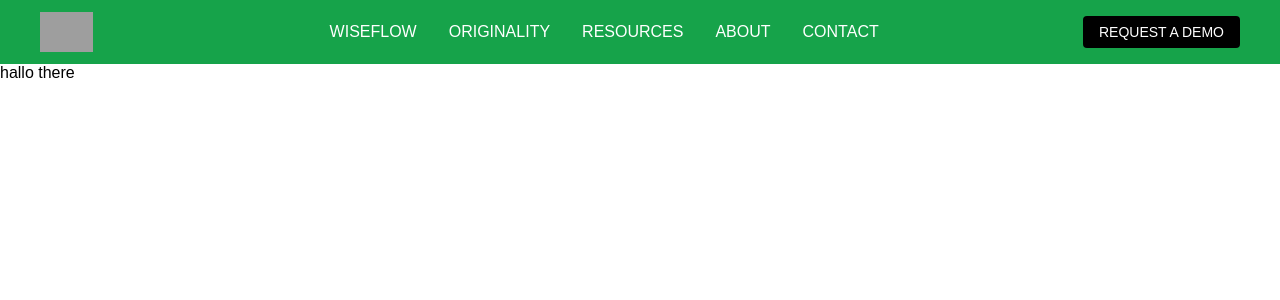
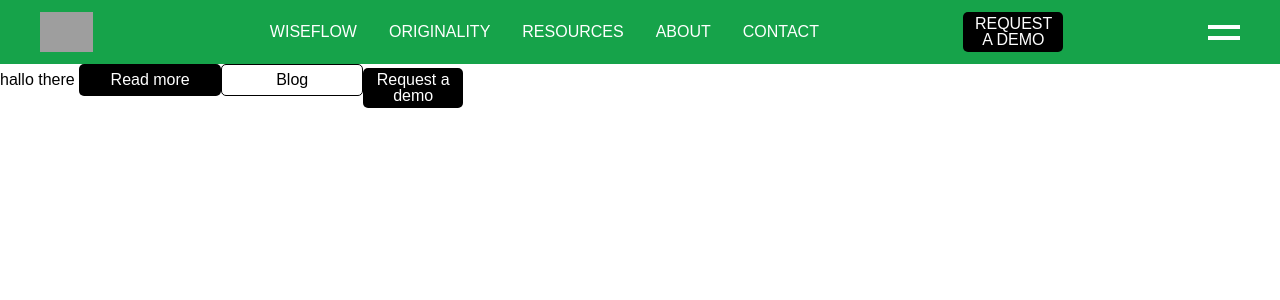
Before and after one commit to Rafy01/uniwise_originality, a React (Vite) app: page / in a window 1280 px wide. Shown: the top 300 px of the page. Built offline with nearby package versions, Linux system fonts and the light colour scheme; grey boxes are pictures that could not be loaded.

Commit message:
feat: add Button component and integrate into Header and Originality pages

```diff
--- a/src/components/buttons/Button.css
+++ b/src/components/buttons/Button.css
@@ -0,0 +1,123 @@
+:root {
+    --color-black: #000000;
+    --color-white: #ffffff;
+    --color-primary: #16a34a; /* til fokus-ring */
+  }
+
+  /* Base */
+  .btn {
+    display: inline-flex;
+    align-items: center;
+    justify-content: center;
+    font-size: 1rem;
+    line-height: 1;
+    border-radius: 5px;
+    cursor: pointer;
+    user-select: none;
+    transition: background 0.2s ease, color 0.2s ease, border-color 0.2s ease;
+  }
+
+  /* FOCUS / A11Y */
+  .btn:focus {
+    outline: 2px solid var(--color-primary);
+    outline-offset: 2px;
+  }
+  .btn:disabled {
+    opacity: 0.6;
+    cursor: not-allowed;
+  }
+
+  /* Primary */
+  .btn--primary {
+    background-color: var(--color-black);
+    color: var(--color-white);
+    border: none;
+    width: 142px;
+    height: 32px;
+  }
+  .btn--primary:hover:not(:disabled),
+  .btn--primary:focus:not(:disabled) {
+    background-color: #222;
+  }
+
+  /* Secondary */
+  .btn--secondary {
+    background-color: transparent;
+    color: var(--color-black);
+    border: 1px solid var(--color-black);
+    width: 142px;
+    height: 32px;
+  }
+  .btn--secondary:hover:not(:disabled),
+  .btn--secondary:focus:not(:disabled) {
+    background-color: rgba(0,0,0,0.05);
+  }
+
+  /* Menu CTA */
+  .btn--menu {
+    background-color: var(--color-black);
+    color: var(--color-white);
+    border: none;
+    width: 100px;
+    height: 40px;
+  }
+  .btn--menu:hover:not(:disabled),
+  .btn--menu:focus:not(:disabled) {
+    background-color: #222;
+  }
+
+  /* Responsivt: mindre knapper på mobil */
+  @media (max-width: 767px) {
+    .btn--primary,
+    .btn--secondary {
+      width: 120px;
+      height: 28px;
+      font-size: 0.875rem;
+    }
+    .btn--menu {
+      width: 80px;
+      height: 36px;
+      font-size: 0.875rem;
+    }
+  }
+  .btn--menu-mobile {
+    /* Ingen tekst, kun to streger */
+    background: none;
+    border: none;
+    width: 32px;
+    height: 15px;
+    position: relative;
+    cursor: pointer;
+    padding: 0;
+  }
+
+  /* Top- og bund-streg */
+  .btn--menu-mobile::before,
+  .btn--menu-mobile::after {
+    content: "";
+    position: absolute;
+    left: 0;
+    width: 100%;
+    height: 4px;
+    background: var(--color-white);
+    transition: top 0.3s ease, bottom 0.3s ease, transform 0.3s ease,
+      opacity 0.3s ease;
+  }
+
+  /* Start-position */
+  .btn--menu-mobile::before {
+    top: 0;
+  }
+  .btn--menu-mobile::after {
+    bottom: 0;
+  }
+
+  /* Når isOpen === true */
+  .btn--menu-mobile.btn--menu-mobile--open::before {
+    top: 50%;
+    transform: rotate(45deg);
+  }
+  .btn--menu-mobile.btn--menu-mobile--open::after {
+    bottom: 50%;
+    transform: rotate(-45deg);
+  }
--- a/src/components/buttons/Button.tsx
+++ b/src/components/buttons/Button.tsx
@@ -0,0 +1,38 @@
+// src/components/button/Button.tsx
+"use client";
+
+import React from "react";
+import "./Button.css";
+
+export type ButtonVariant = "primary" | "secondary" | "menu" | "menu-mobile";
+
+export interface ButtonProps
+  extends React.ButtonHTMLAttributes<HTMLButtonElement> {
+  variant?: ButtonVariant;
+  /** Kun relevant for menu-mobile: om burgeren er åben */
+  isOpen?: boolean;
+}
+
+export const Button: React.FC<ButtonProps> = ({
+  variant = "primary",
+  isOpen = false,
+  children,
+  className = "",
+  ...props
+}) => {
+  const cls = [
+    "btn",
+    `btn--${variant}`,
+    isOpen && variant === "menu-mobile" ? "btn--menu-mobile--open" : "",
+    className,
+  ]
+    .filter(Boolean)
+    .join(" ");
+
+  return (
+    <button className={cls} {...props}>
+      {variant !== "menu-mobile" && children}
+      {/* for menu-mobile bruger vi pseudo-elementer */}
+    </button>
+  );
+};
--- a/src/components/header/header.css
+++ b/src/components/header/header.css
@@ -17,7 +17,7 @@
   background: var(--color-white);
   color: var(--color-primary);
   padding: 8px 16px;
-  z-index: 1001;
+  z-index: 1000;
   transition: top 0.3s ease;
   font-size: 0.875rem;
   text-decoration: none;
@@ -161,30 +161,41 @@
 .mobile-menu {
   display: none;
 }
+/* Mobilmenu (kun <768px) */
 @media (max-width: 767px) {
   .mobile-menu {
+    position: fixed;
+    top: 64px;                           /* Skub menuen ned under headeren */
+    left: 0;
+    width: 100vw;                        /* Fuld bredde */
+    height: calc(100vh - 64px);         /* Fuld højde minus header */
     display: flex;
     flex-direction: column;
     background: var(--color-primary);
     padding: 16px;
+    overflow-y: auto;                   /* Scroll hvis indholdet er for højt */
+    z-index: 50;                         /* Under headerens z-index:1000 */
   }
+
   .mobile-menu__item {
-    margin-bottom: 8px;
+    margin-bottom: 16px;
   }
   .mobile-menu__link {
     color: var(--color-white);
     text-decoration: none;
-    font-size: 1rem;
-    padding: 8px 0;
+    font-size: 1.25rem;                  /* lidt større touch-venlig tekst */
+    padding: 12px 0;
     display: block;
+    text-align: center;
   }
   .mobile-menu__link:hover,
   .mobile-menu__link:focus {
     text-decoration: underline;
   }
-  .mobile-menu .cta-button {
+
+  /* Brug din nye Button-komponent */
+  .mobile-menu .btn--menu {
     display: block;
-    width: 100%;
-    margin-top: 8px;
+    margin: 24px auto 0;
   }
 }
--- a/src/components/header/header.tsx
+++ b/src/components/header/header.tsx
@@ -5,6 +5,7 @@ import React, { useState, useEffect } from "react";
 import { Menu, X } from "lucide-react";
 import { HeaderProps } from "./Header.types";
 import "./Header.css";
+import { Button } from "../buttons/Button";
 
 export function Header({ navItems, onCtaClick }: HeaderProps) {
   const [mobileOpen, setMobileOpen] = useState(false);
@@ -72,23 +73,25 @@ export function Header({ navItems, onCtaClick }: HeaderProps) {
           </nav>
 
           {/* Desktop CTA */}
-          <button
+          <Button
+            variant="menu"
             className="cta-button"
             onClick={onCtaClick}
             aria-label="Request a demo"
           >
             REQUEST A DEMO
-          </button>
+          </Button>
 
           {/* Mobile toggle */}
-          <button
-            className="mobile-toggle"
+          <Button
+            variant="menu-mobile"
+            isOpen={mobileOpen}
+            aria-label={mobileOpen ? "Close menu" : "Open menu"}
+            aria-expanded={mobileOpen}
             onClick={() => setMobileOpen((o) => !o)}
-            aria-label="Toggle menu"
-            aria-expanded={mobileOpen}
           >
             {mobileOpen ? <X size={24} /> : <Menu size={24} />}
-          </button>
+          </Button>
         </div>
 
         {/* Mobile menu */}
@@ -126,15 +129,15 @@ export function Header({ navItems, onCtaClick }: HeaderProps) {
                 )}
               </div>
             ))}
-            <button
-              className="cta-button"
+            <Button
+              variant="menu"
               onClick={() => {
                 setMobileOpen(false);
                 onCtaClick?.();
               }}
             >
               REQUEST A DEMO
-            </button>
+            </Button>
           </nav>
         )}
       </header>
--- a/src/landing/Originality.tsx
+++ b/src/landing/Originality.tsx
@@ -2,6 +2,7 @@
 import React from "react";
 import { Header } from "../components/header/Header";
 import { NavItem } from "@/components/header/Header.types";
+import { Button } from "@/components/buttons/Button";
 
 const navItems: NavItem[] = [
   { label: "WISEFLOW", href: "#wiseflow" },
@@ -25,6 +26,15 @@ export default function OriginalityPage() {
       <main id="main-content">
         {/* Dit landingsside-indhold her */}
         <a> hallo there </a>
+        <Button variant="primary" onClick={() => alert("Primær!")}>
+          Read more
+        </Button>
+
+        <Button variant="secondary" type="button">
+          Blog
+        </Button>
+
+        <Button variant="menu">Request a demo</Button>
       </main>
     </>
   );
```
Also changed, not shown: 2 other files (tests, documents, lock files or other folders).
